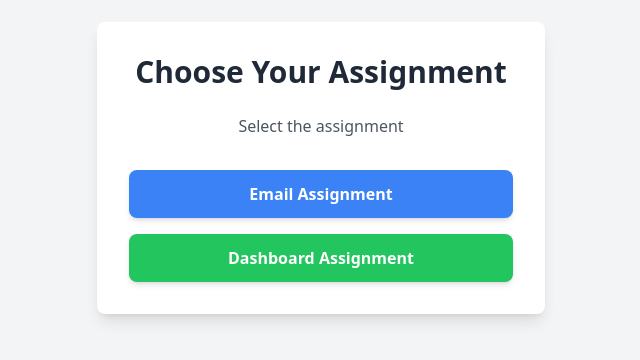
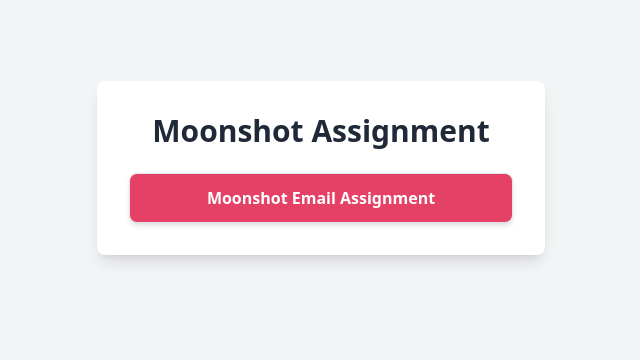
Before and after one commit to RaviPratihast/moonshot-assignment, a React (Vite) app: page / in a window 1280 px wide. Shown: the part 232-592 px from the top of the page, without its empty margins (319-959 px from the left). Built offline with nearby package versions, Linux system fonts and the light colour scheme; no server answers.

Commit message:
Refactor: removal of unwanted code.

```diff
--- a/src/App.jsx
+++ b/src/App.jsx
@@ -6,7 +6,6 @@ const App = () => {
       <Routes>
         <Route path="/" element={<Home />} />
         <Route path="/email" element={<Email />} />
-        {/* <Route path="/dashboard" element={<Dashboard />} /> */}
       </Routes>
     </>
   );
--- a/src/pages/HomePage/Home.jsx
+++ b/src/pages/HomePage/Home.jsx
@@ -5,19 +5,13 @@ const Home = () => {
     <div className="min-h-screen flex items-center justify-center bg-gray-100">
       <div className="text-center p-8 rounded-lg shadow-lg bg-white max-w-md w-full">
         <h1 className="text-3xl font-bold mb-6 text-gray-800">
-          Choose Your Assignment
+          Moonshot Assignment
         </h1>
-        <p className="text-gray-600 mb-8">Select the assignment</p>
+        {/* <p className="text-gray-600 mb-8">Select the assignment</p> */}
         <div className="flex flex-col gap-4">
           <Link to="/email">
-            <button className="w-full py-3 px-4 bg-blue-500 text-white font-semibold rounded-lg shadow-md hover:bg-blue-600 transition duration-300 ease-in-out">
-              Email Assignment
-            </button>
-          </Link>
-
-          <Link to="/dashboard">
-            <button className="w-full py-3 px-4 bg-green-500 text-white font-semibold rounded-lg shadow-md hover:bg-green-600 transition duration-300 ease-in-out">
-              Dashboard Assignment
+            <button className="w-full py-3 px-4 bg-accent text-white font-semibold rounded-lg shadow-md border hover:border-accent hover:text-text hover:bg-white transition duration-300 ease-in-out">
+              Moonshot Email Assignment
             </button>
           </Link>
         </div>
```
